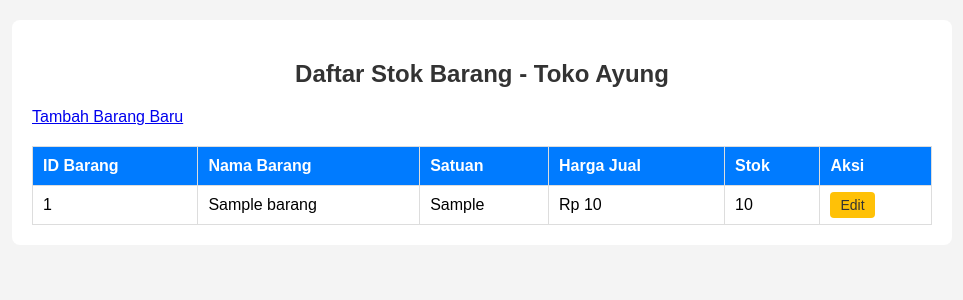
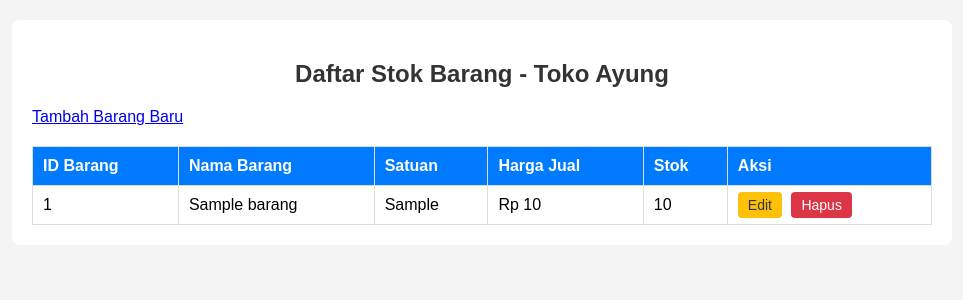
Before and after one commit to MAMThanatos/TokoBangunanAyung, a PHP site: page /kelola_barang.php in a window 1280 px wide. Shown: the top 300 px of the page, without its empty margins (158-1121 px from the left). Run offline with PHP 8.4, Linux system fonts and the light colour scheme; tables that the repository leaves empty hold one stand-in row (values such as "Sample post").

Commit message:
Penambahan Button

```diff
--- a/TokoBangunanAyung/kelola_barang.php
+++ b/TokoBangunanAyung/kelola_barang.php
@@ -40,6 +40,10 @@ $daftar_barang = $stmt->fetchAll();
 
                     <td>
                         <a href="edit_barang.php?id=<?php echo $barang['barang_id']; ?>" class="btn-edit">Edit</a>
+
+                        <a href="hapus_barang.php?id=<?php echo $barang['barang_id']; ?>"
+                           class="btn-delete"
+                           onclick="return confirm('Apakah Anda yakin ingin menghapus barang ini?');">Hapus</a>
                     </td>
                     </tr>
 
--- a/TokoBangunanAyung/style.css
+++ b/TokoBangunanAyung/style.css
@@ -40,7 +40,7 @@ tr:hover {
     background-color: #ddd;
 }
 
-/* ... (style .btn-submit dan .btn-cancel) ... */
+/*(style .btn-submit dan .btn-cancel)*/
 .btn-edit {
     background: #ffc107;
     padding: 5px 10px;
@@ -52,3 +52,17 @@ tr:hover {
 .btn-edit:hover {
     background: #e0a800;
 }
+
+/*(style .btn-edit)*/
+.btn-delete {
+    background: #dc3545; /* Merah */
+    padding: 5px 10px; /* Buat lebih kecil */
+    font-size: 14px;
+    color: white;
+    text-decoration: none;
+    border-radius: 4px;
+    margin-left: 5px; /* Beri jarak dari tombol edit */
+}
+.btn-delete:hover {
+    background: #c82333;
+}
```
Also changed, not shown: TokoBangunanAyung/hapus_barang.php (added, +23 -0 lines), TokoBangunanAyung/proses_tambah.php (+1 -12 lines).
